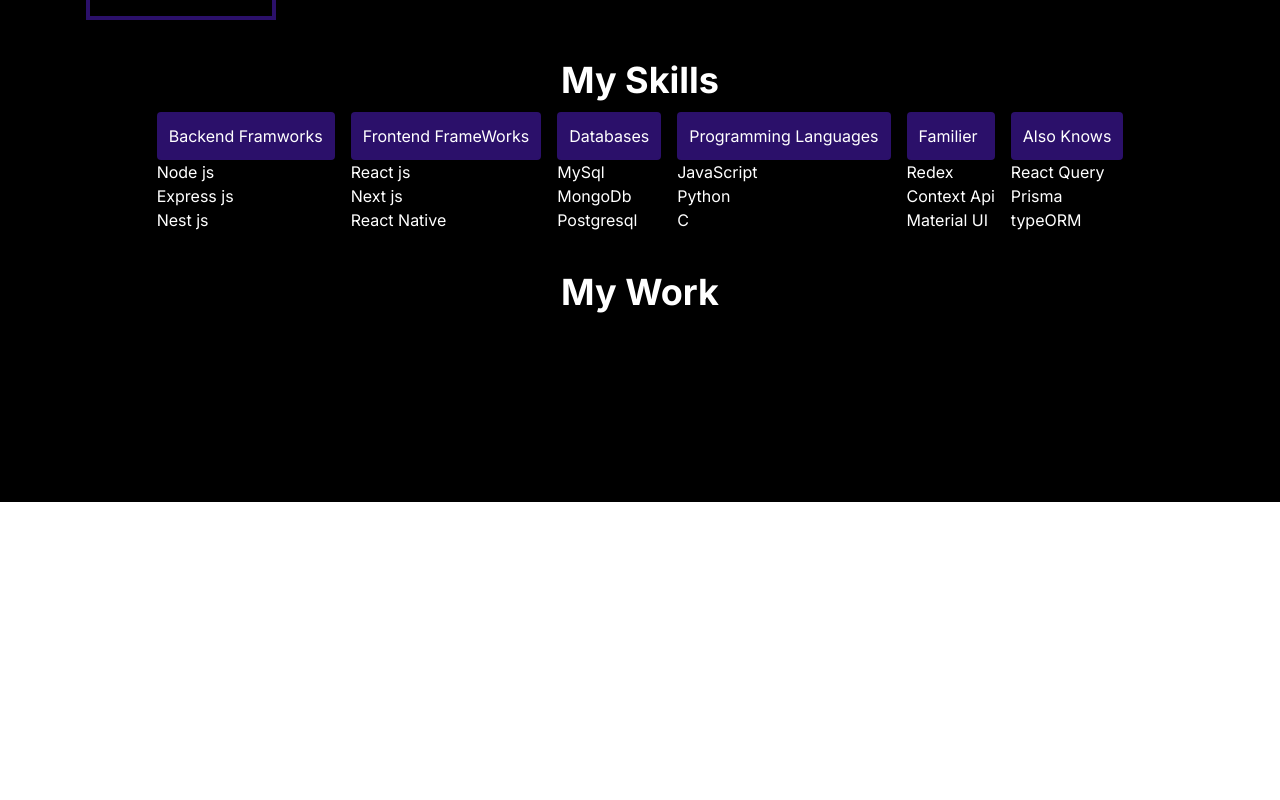
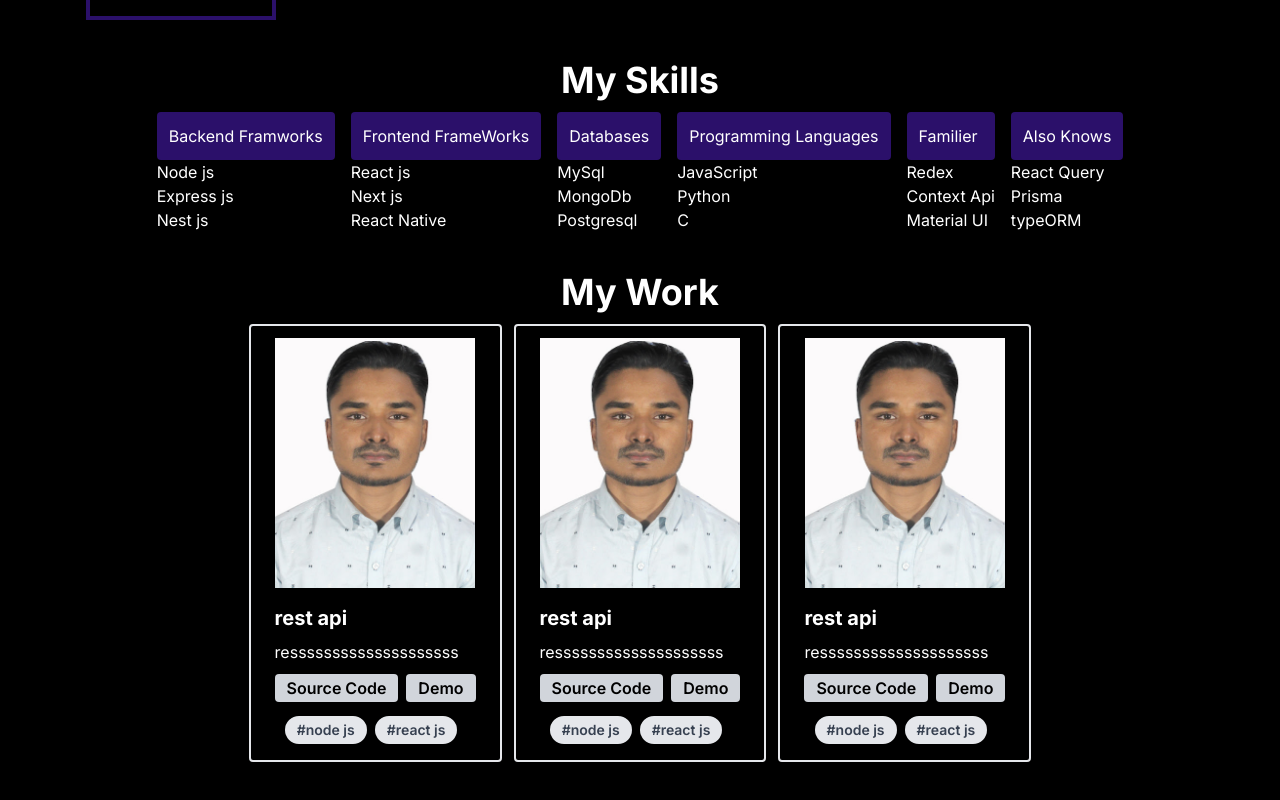
Before and after one commit to limonPRO/my-portfolio, a Next.js app: page / in a window 1280 px wide. Shown: the part 298-1098 px from the top of the page. Before the commit the page ends 800 px from the top, so only its background shows below. Built offline with nearby package versions, Linux system fonts and the light colour scheme.

Commit message:
add workcard component and render in home pages

```diff
--- a/app/page.tsx
+++ b/app/page.tsx
@@ -3,7 +3,7 @@ import Header from '../components/Header';
 import Hero from '@/components/Hero';
 export default function Home() {
   return (
-    <div className='bg-black w-full h-[100vh]'>
+    <div className='bg-black w-full h-[200vh]'>
          <Header/>
          <Hero/>
     </div>
--- a/components/Hero.tsx
+++ b/components/Hero.tsx
@@ -1,6 +1,7 @@
 import Image from "next/image";
 
 import limon from "../assets/limon.jpg";
+import WorkCard from "./WorkCard";
 
 export default function Hero() {
   return (
@@ -76,9 +77,35 @@ export default function Hero() {
       </div>
       {/* my work */}
       <div className="text-white">
-      <h2 className="text-4xl font-bold flex items-center justify-center flex-row pt-10  space-x-5">
+        <h2 className="text-4xl font-bold flex items-center justify-center flex-row pt-10  space-x-5">
           My Work
         </h2>
+        <div className=" flex items-center justify-center space-x-3 pt-3">
+          <WorkCard
+            img={limon}
+            title={"rest api"}
+            description={"ressssssssssssssssssss"}
+            demo="www.google.com"
+            source_code={"www.github.com"}
+            frameworks={["node js", "react js"]}
+          />
+          <WorkCard
+            img={limon}
+            title={"rest api"}
+            description={"ressssssssssssssssssss"}
+            demo="www.google.com"
+            source_code={"www.github.com"}
+            frameworks={["node js", "react js"]}
+          />
+          <WorkCard
+            img={limon}
+            title={"rest api"}
+            description={"ressssssssssssssssssss"}
+            demo="www.google.com"
+            source_code={"www.github.com"}
+            frameworks={["node js", "react js"]}
+          />
+        </div>
       </div>
     </div>
   );
--- /dev/null
+++ b/components/WorkCard.tsx
@@ -0,0 +1,30 @@
+import Image from "next/image";
+import limon from "../assets/limon.jpg";
+
+export default function WorkCard({img,title,description,source_code,demo,frameworks}:any){
+    return(
+        <div className="max-w-[300px] rounded overflow-hidden shadow-lg flex flex-col items-center border-2">
+        <Image className="flex items-center justify-center mt-3" height={200} width={200} src={limon} alt="Sunset in the mountains"/>
+        <div className="px-6 py-4">
+          <div className="font-bold text-xl mb-2">{title}</div>
+          <p className="text-white text-base">
+           {description}
+          </p>
+          <div className=" mt-3">
+         <a className=" px-3 py-1 bg-gray-300 text-black font-semibold rounded mr-2 mb-2" href={`https://${source_code}`} >Source Code</a>
+        <a className="px-3 py-1 bg-gray-300 text-black font-semibold rounded" href={`https://${demo}`}>Demo</a>
+        </div>
+
+        </div>
+
+        <div className="px-6 pb-2">
+        <ul>
+        {frameworks.map((framework:any, index:any) => (
+        //   <li key={index}>{framework}</li>
+          <span key={index} className="inline-block bg-gray-200 rounded-full px-3 py-1 text-sm font-semibold text-gray-700 mr-2 mb-2">#{framework}</span>
+        ))}
+      </ul>
+        </div>
+      </div>
+    )
+}
```
